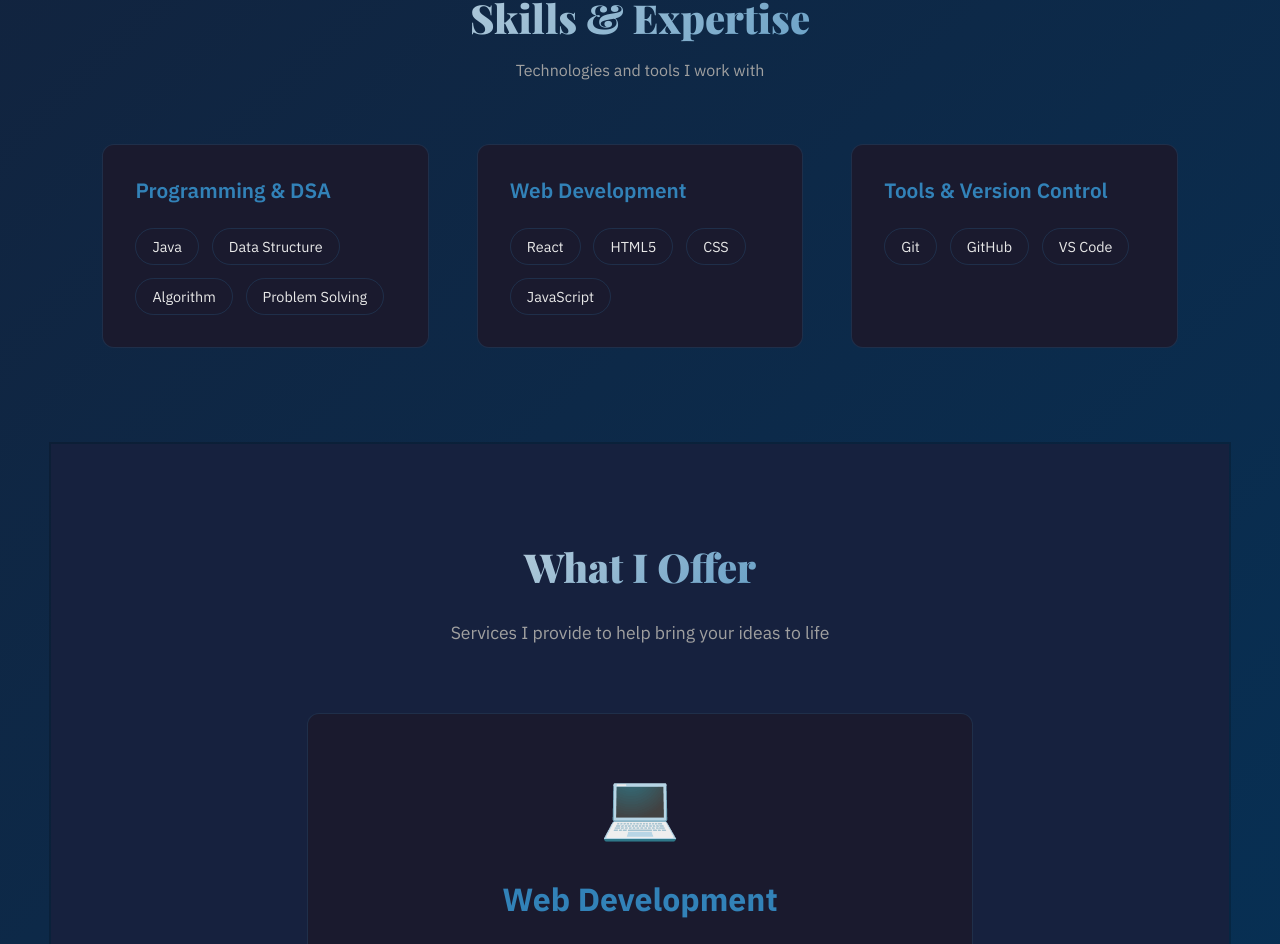
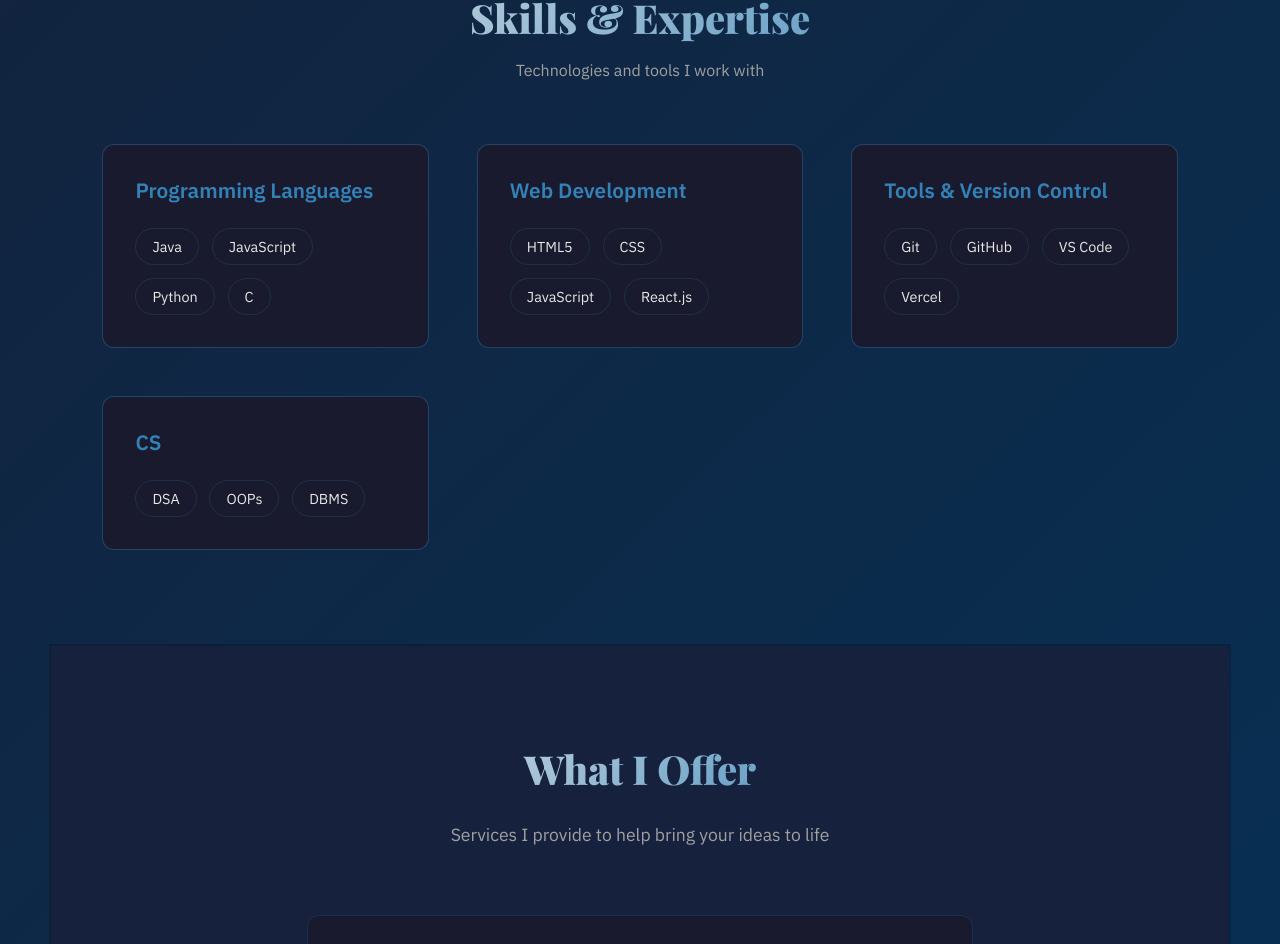
Before and after one commit to bimannandib/my-portfolio, a React (Vite) app: page / in a window 1280 px wide. Shown: the part 1894-2838 px from the top of the page. Built offline with nearby package versions, Linux system fonts and the light colour scheme; a web font is replaced by a local one.

Commit message:
skill section updated

```diff
--- a/src/App.css
+++ b/src/App.css
@@ -14,6 +14,7 @@
     --text-muted: #a0a0a0;
     --bg: #0a0a14;
     --border: rgba(50, 130, 184, 0.2);
+    --border2: rgba(50, 130, 184, 0.4);
 }
 
 body {
@@ -180,12 +181,12 @@ body {
 .button-section .btn1:hover {
     background-color: #205375;
     transform: translateY(-2px);
-    box-shadow: 0 6px 30px rgba(50, 130, 184, 0.4);
+    box-shadow: 0 6px 30px var(--border2);
 }
 
 .button-section .btn2 {
     background-color: transparent;
-    border: 1px solid rgba(50, 130, 184, 0.4);
+    border: 1px solid var(--border2);
 }
 
 .button-section .btn2:hover {
@@ -242,7 +243,13 @@ body {
     padding: 24px;
     border-radius: 10px;
     margin-bottom: 32px;
-    border: 1px solid rgba(50, 130, 184, 0.4);
+    border: 1px solid var(--border2);
+}
+
+.stat-card:hover {
+    transition: all 0.3s ease;
+    transform: translateY(-4px);
+    box-shadow: 0 6px 30px var(--border2);
 }
 
 .stat-icon {
@@ -268,7 +275,7 @@ body {
     background-color: var(--primary);
     padding: 32px;
     border-radius: 10px;
-    border: 1px solid rgba(50, 130, 184, 0.4);
+    border: 1px solid var(--border2);
 }
 
 .education-timeline h3 {
@@ -340,14 +347,13 @@ hr {
     margin-bottom: 2.5rem;
     padding: 2rem;
     border-radius: 12px;
-    border: 1px solid var(--border);
+    border: 1px solid var(--border2);
     transition: all 0.3s ease;
 }
 
 .skill-category:hover {
     transform: translateY(-4px);
-    box-shadow: 0 6px 30px rgba(50, 130, 184, 0.4);
-    border: 1px solid var(--border);
+    box-shadow: 0 6px 30px var(--border2);
 }
 
 .skill-category h3 {
@@ -413,7 +419,7 @@ hr {
 
 .service-card:hover {
     transform: translateY(-2px);
-    box-shadow: 0 6px 30px rgba(50, 130, 184, 0.4);
+    box-shadow: 0 6px 30px var(--border2);
     border: 1px solid var(--highlight);
 }
 
@@ -476,7 +482,7 @@ hr {
 .btn.btn-primary:hover {
     background-color: #205375;
     transform: translateY(-2px);
-    box-shadow: 0 6px 30px rgba(50, 130, 184, 0.4);
+    box-shadow: 0 6px 30px var(--border2);
 }
 
 
@@ -508,7 +514,7 @@ hr {
     border-radius: 10px 10px 0 0;
     text-align: center;
     font-size: 5rem;
-    border: 1px solid rgba(50, 130, 184, 0.4);
+    border: 1px solid var(--border2);
     border-bottom: none;
 }
 
@@ -518,7 +524,7 @@ hr {
     flex-direction: column;
     border-radius: 0 0 10px 10px;
     background-color: var(--primary);
-    border: 1px solid rgba(50, 130, 184, 0.4);
+    border: 1px solid var(--border2);
     border-top: none;
     padding: 2rem;
 }
--- a/src/Components/Expertise.jsx
+++ b/src/Components/Expertise.jsx
@@ -8,21 +8,21 @@ export default function Expertise() {
 
         <div className="skills-grid">
           <div className="skill-category">
-            <h3>Programming & DSA</h3>
+            <h3>Programming Languages</h3>
             <div className="skill-tag">
               <span>Java</span>
-              <span>Data Structure</span>
-              <span>Algorithm</span>
-              <span>Problem Solving</span>
+              <span>JavaScript</span>
+              <span>Python</span>
+              <span>C</span>
             </div>
           </div>
           <div className="skill-category">
             <h3>Web Development</h3>
             <div className="skill-tag">
-              <span>React</span>
               <span>HTML5</span>
               <span>CSS</span>
               <span>JavaScript</span>
+              <span>React.js</span>
             </div>
           </div>
           <div className="skill-category">
@@ -31,6 +31,15 @@ export default function Expertise() {
               <span>Git</span>
               <span>GitHub</span>
               <span>VS Code</span>
+              <span>Vercel</span>
+            </div>
+          </div>
+          <div className="skill-category">
+            <h3>CS</h3>
+            <div className="skill-tag">
+              <span>DSA</span>
+              <span>OOPs</span>
+              <span>DBMS</span>
             </div>
           </div>
         </div>
```
